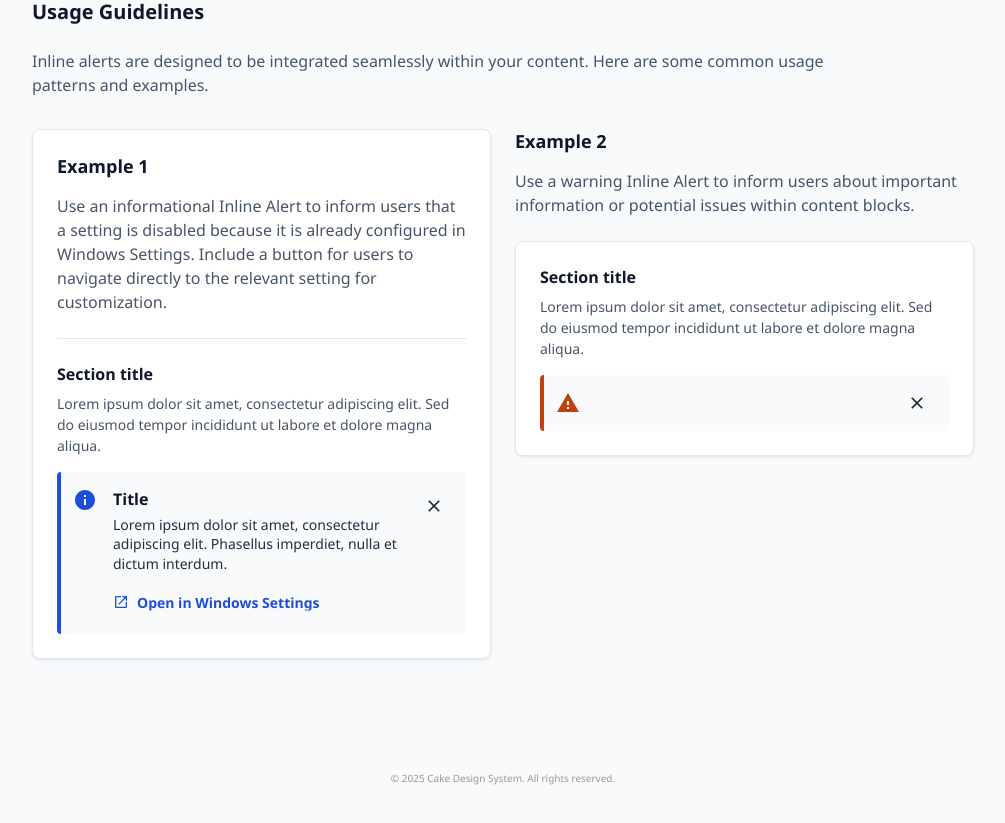
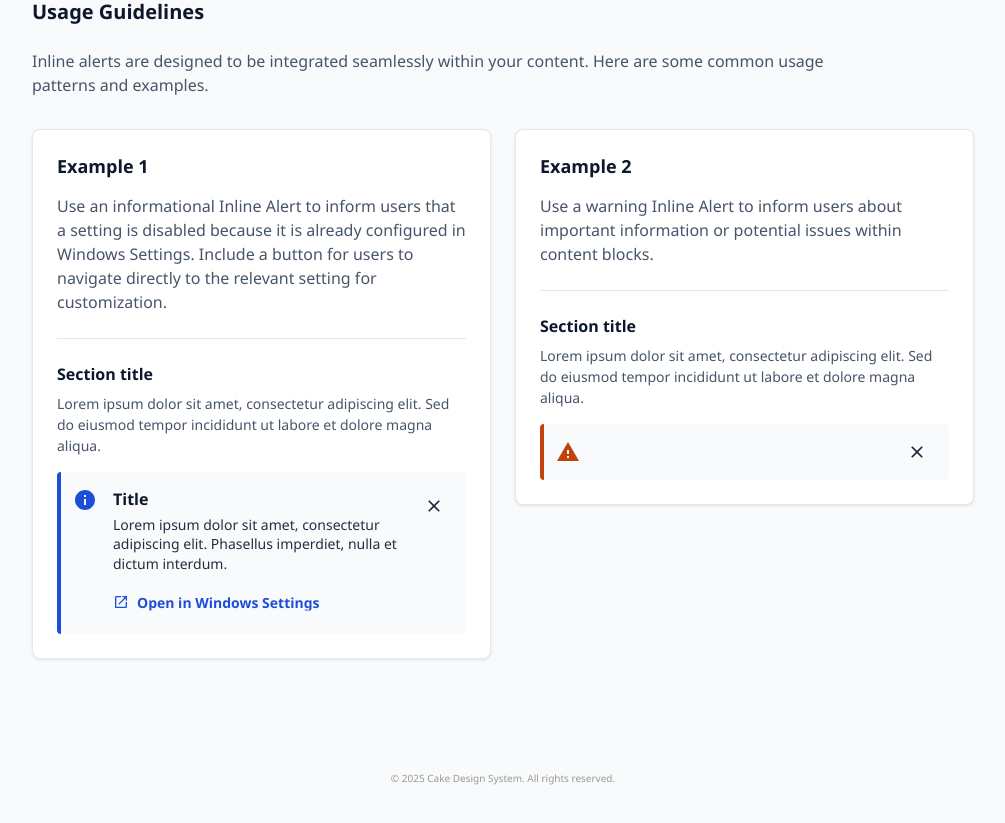
Before and after one commit to cake-admin/cakev2, a React (Create React App) app: page /components/alert in a window 1280 px wide. Shown: the part 1120-1943 px from the top of the page, without its empty margins (262-1267 px from the left). Built offline with nearby package versions, Linux system fonts and the light colour scheme.

Commit message:
Apply same card structure to Example 2 with header and horizontal separator

```diff
--- a/src/pages/AlertPage.js
+++ b/src/pages/AlertPage.js
@@ -437,14 +437,6 @@ const AlertPage = () => {
           </div>
 
           <div>
-            <h3 style={{ margin: '0 0 16px 0', fontSize: '1.125rem', fontWeight: '600', color: '#0F172A' }}>
-              Example 2
-            </h3>
-            <p style={{ margin: '0 0 24px 0', color: '#475569', lineHeight: '1.5' }}>
-              Use a warning Inline Alert to inform users about important information or potential issues within content blocks.
-            </p>
-
-            {/* Settings card content */}
             <div style={{
               background: '#FFFFFF',
               border: '1px solid #E2E8F0',
@@ -452,6 +444,20 @@ const AlertPage = () => {
               padding: '24px',
               boxShadow: '0 1px 3px rgba(0, 0, 0, 0.1)'
             }}>
+              <h3 style={{ margin: '0 0 16px 0', fontSize: '1.125rem', fontWeight: '600', color: '#0F172A' }}>
+                Example 2
+              </h3>
+              <p style={{ margin: '0 0 24px 0', color: '#475569', lineHeight: '1.5' }}>
+                Use a warning Inline Alert to inform users about important information or potential issues within content blocks.
+              </p>
+
+              <hr style={{
+                border: 'none',
+                height: '1px',
+                background: '#E2E8F0',
+                margin: '0 0 24px 0'
+              }} />
+
               <h4 style={{ margin: '0 0 8px 0', fontSize: '1rem', fontWeight: '600', color: '#0F172A' }}>
                 Section title
               </h4>
```
